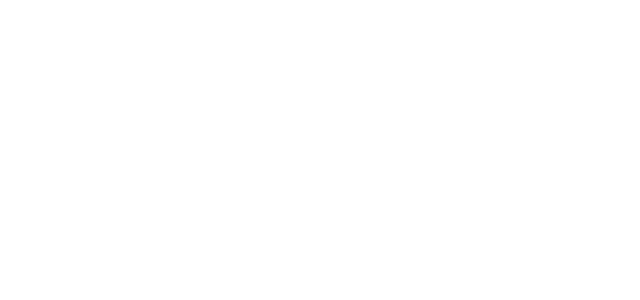
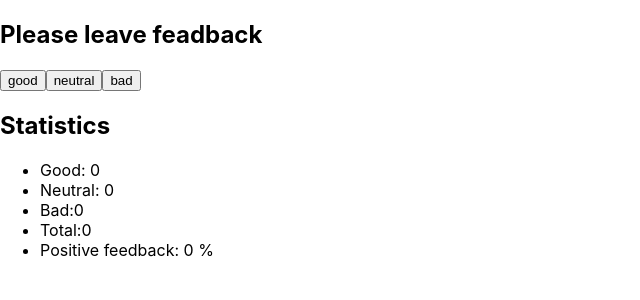
Before and after one commit to Yulia-Safonova-85/goit-react-hw-02-feedback, a React (Create React App) app: page / in a window 1280 px wide. Shown: the top 300 px of the page, without its empty margins (0-640 px from the left). Built offline with nearby package versions, Linux system fonts and the light colour scheme.

Commit message:
add components, render class App

```diff
--- a/package.json
+++ b/package.json
@@ -7,6 +7,7 @@
     "@testing-library/jest-dom": "^5.16.3",
     "@testing-library/react": "^12.1.4",
     "@testing-library/user-event": "^13.5.0",
+    "prop-types": "^15.8.1",
     "react": "^18.1.0",
     "react-dom": "^18.1.0",
     "react-scripts": "5.0.1",
--- a/src/components/App.jsx
+++ b/src/components/App.jsx
@@ -1,9 +1,63 @@
-export const App = () => {
-  return (
-    <div
+import React, { Component } from 'react';
+import { Section } from './Section/Section';
+import { FeadbackOptions } from './FeadbackForm/FeadbackOptions';
+import { Statistics } from './Statistics/Statistics';
+import { Notification } from './Notification/Notification';
 
-    >
 
-    </div>
-  );
-};
+export class App extends Component {
+  state = {
+    good: 0,
+    neutral: 0,
+    bad: 0
+  };
+
+  updateCount = state => {
+    this.setState(prevState => ({ [state]: prevState[state] + 1 }));
+}
+  countTotalFeedback = () => {
+    Object.values(this.state).reduce((acc, value) => acc + value, 0);
+}
+
+  countPositiveFeedbackPercentage = () => {
+    return this.countTotalFeedback() ? ((this.state.good / this.countTotalFeedback()) * 100).toFixed(0) : '0';
+}
+
+  render() {
+    const { good, neutral, bad } = this.state;
+
+    return (
+      <>
+        <Section title="Please leave feadback">
+          <FeadbackOptions options={this.state}
+            onLeaveFeedback={this.updateCount}
+          />
+        </Section>
+
+        <Section title="Statistics">
+          <Statistics
+            good={good}
+            neutral={neutral}
+            bad={bad}
+            total={this.countTotalFeedback()}
+            positivePercentage={this.countPositiveFeedbackPercentage()}
+          />
+  </Section>
+
+        {/* {this.countTotalFeedback() ? (
+          <Section title="Statistics">
+          <Statistics
+            good={good}
+            neutral={neutral}
+            bad={bad}
+            total={this.countTotalFeedback()}
+            positivePercentage={this.countPositiveFeedbackPercentage()}
+          />
+  </Section> ) : (<Notification message="There is no feedback"/> )
+
+        }  */}
+
+      </>
+    );
+  };
+}
--- /dev/null
+++ b/src/components/FeadbackForm/FeadbackOptions.jsx
@@ -0,0 +1,24 @@
+import PropTypes from 'prop-types';
+
+export const FeadbackOptions = ({ options,onLeaveFeedback}) => {
+    const stateArray = Object.keys(options);
+    return (
+        <div>
+            {stateArray.map(option => (
+                <button key={option}
+                    type="button"
+                    name={option}
+                    onClick={()=> onLeaveFeedback(option)}
+                >
+                 {option}
+                </button>
+            ))}
+        </div>
+    )
+
+}
+
+FeadbackOptions.propTypes = {
+    options: PropTypes.object.isRequired,
+    onLeaveFeedback: PropTypes.func.isRequired,
+}
--- /dev/null
+++ b/src/components/Notification/Notification.jsx
@@ -0,0 +1,9 @@
+import PropTypes from 'prop-types';
+
+export const Notification = ({ message }) => {
+    return message && <span>{message}</span>;
+};
+
+Notification.propTypes = {
+    message: PropTypes.string,
+}
--- /dev/null
+++ b/src/components/Section/Section.jsx
@@ -0,0 +1,15 @@
+import PropTypes from 'prop-types';
+
+export const Section = ({ title, children }) => {
+    return (
+        <section>
+            {title && <h2>{title}</h2>}
+            {children}
+
+</section>
+    )}
+
+Section.propTypes = {
+    title: PropTypes.string,
+    children: PropTypes.node,
+}
--- /dev/null
+++ b/src/components/Statistics/Statistics.jsx
@@ -0,0 +1,38 @@
+import PropTypes from 'prop-types';
+
+export const Statistics = ({
+    good= 0,
+    neutral= 0,
+    bad = 0,
+    total = 0,
+    positivePercentage = 0,
+}) => {
+    return (
+        <ul>
+            <li>
+                Good: {good}
+            </li>
+            <li>
+                Neutral: {neutral}
+            </li>
+            <li>
+                Bad:{bad}
+            </li>
+            <li>
+Total:{total}
+            </li>
+            <li>
+              Positive feedback: {positivePercentage} %
+            </li>
+    </ul>
+)
+}
+
+Statistics.propTypes = {
+    good: PropTypes.number.isRequired,
+    neutral:PropTypes.number.isRequired,
+    bad: PropTypes.number.isRequired,
+    total: PropTypes.number.isRequired,
+    positivePercentage:PropTypes.string.isRequired,
+
+}
```
Also changed, not shown: 1 other file (tests, documents, lock files or other folders).
